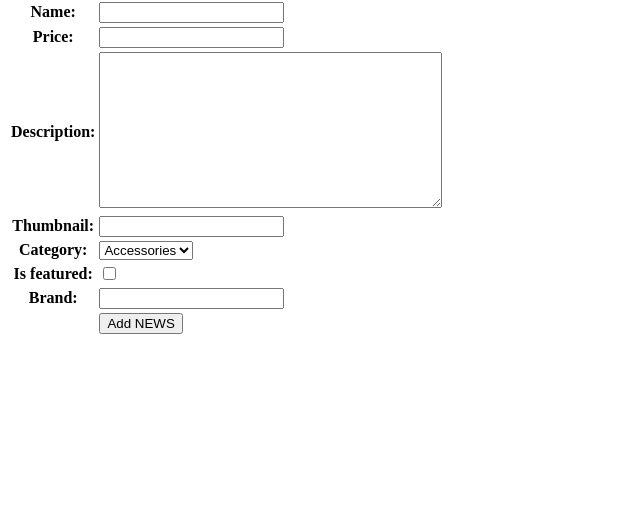
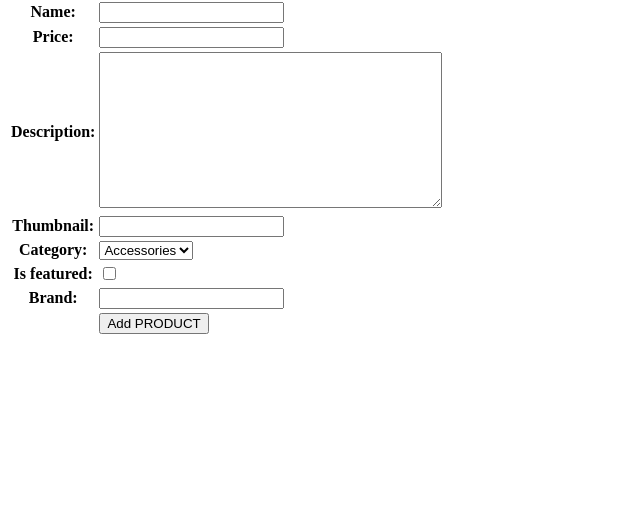
Before and after one commit to nayraarr/ultrazone, a Django app: page /create-product/ in a window 1280 px wide. Shown: the part 81-591 px from the top of the page, without its empty margins (0-640 px from the left). Run offline with Django 5.2, Linux system fonts and the light colour scheme.

Commit message:
Memperbaiki Model Product (Migrate Ulang) dan error lainnya

```diff
--- a/main/templates/create_product.html
+++ b/main/templates/create_product.html
@@ -9,7 +9,7 @@
     <tr>
       <td></td>
       <td>
-        <input type="submit" value="Add NEWS" />
+        <input type="submit" value="Add PRODUCT" />
       </td>
     </tr>
   </table>
--- a/main/templates/main.html
+++ b/main/templates/main.html
@@ -12,7 +12,7 @@
 <p>{{ class }}</p>
 
 <a href="{% url 'main:create_product' %}">
-  <button>+ Add News</button>
+  <button>+ Add Product</button>
 </a>
 
 <hr>
--- a/main/views.py
+++ b/main/views.py
@@ -21,16 +21,18 @@ def create_product(request):
 
     if form.is_valid() and request.method == 'POST':
         form.save()
-        redirect('main:show_main')
+        return redirect('main:show_main')
 
-    context = { 'form': form }
+    context = {
+        'form': form
+    }
+
     return render(request, 'create_product.html', context)
 
 def show_product(request, product_id):
-    product = get_object_or_404(pk=product_id)
+    product = get_object_or_404(Product, pk=product_id)
     context = { 'product': product }
-    return render(request, 'product.html', context)
-
+    return render(request, 'show_product.html', context)
 
 def show_xml(request):
     product_list = Product.objects.all()
```
Also changed, not shown: main/migrations/0002_product_price_alter_product_id.py (added).
